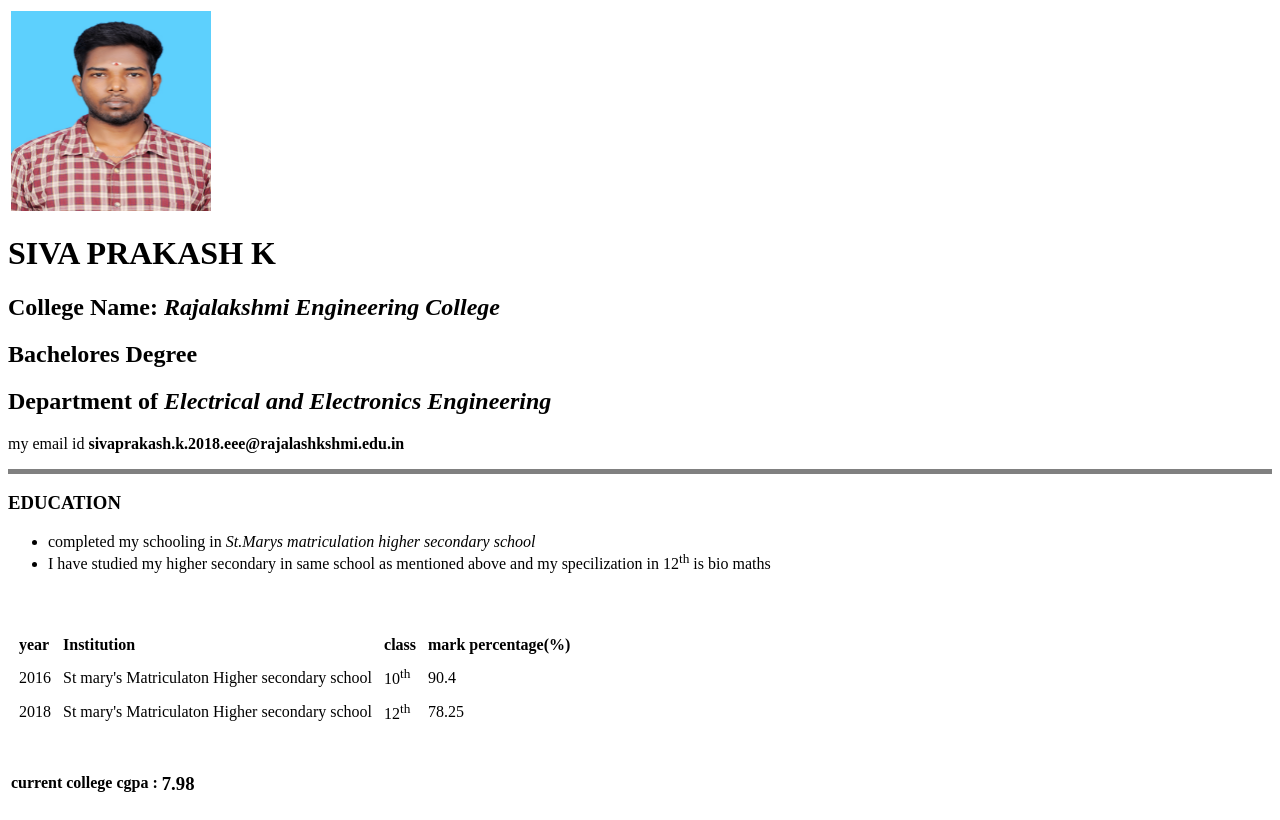
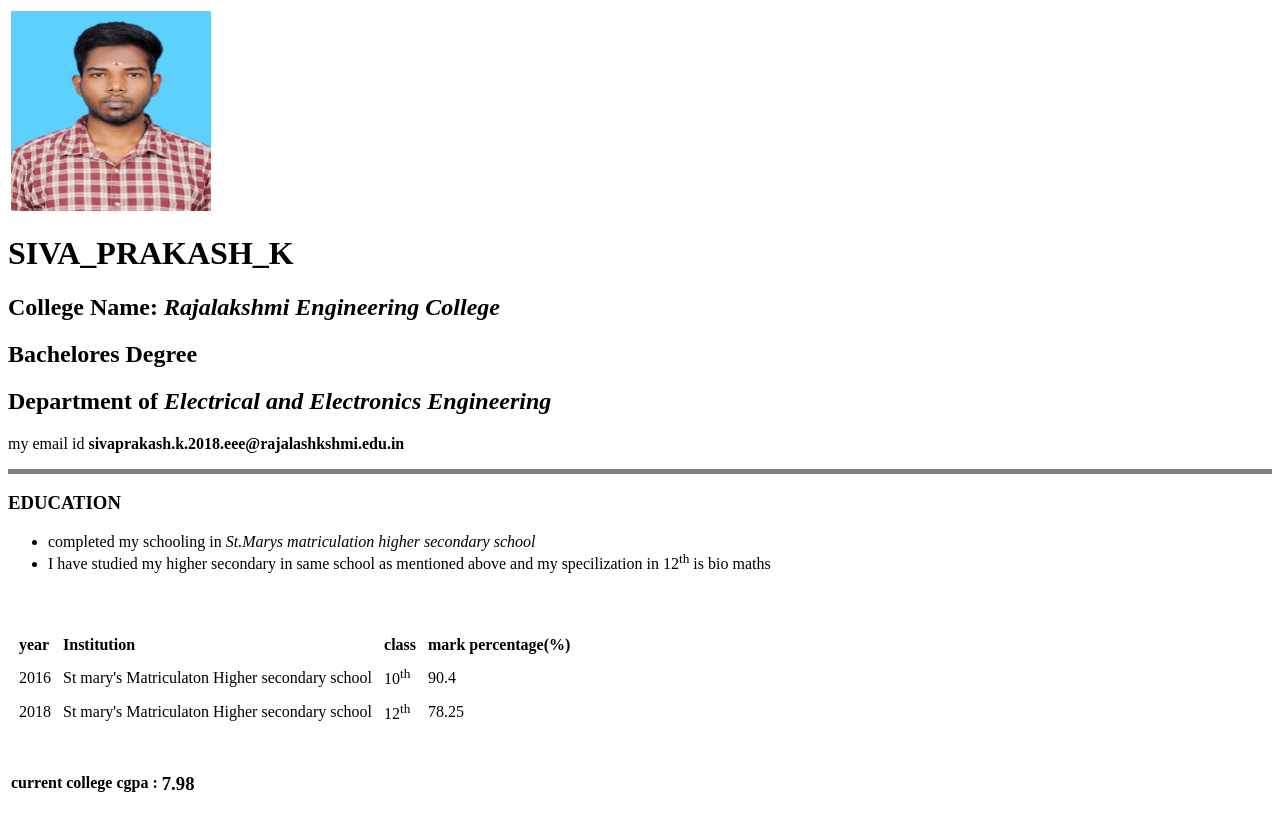
Before and after one commit to sivaprakashK03/my_first, a plain HTML site: page index.html in a window 1280 px wide. Shown: the top 820 px of the page. Drawn offline with Linux system fonts and the light colour scheme.

Commit message:
Update index.html

```diff
--- a/index.html
+++ b/index.html
@@ -5,7 +5,7 @@
 
     <title>My Info</title>
     </head>
-    <body><table><tr><td><img src="Shiva.JPG" height="200" width="200"></td></tr></table><h1>SIVA PRAKASH K</h1>
+    <body><table><tr><td><img src="Shiva.JPG" height="200" width="200"></td></tr></table><h1>SIVA_PRAKASH_K</h1>
        <h2>College Name: <em>Rajalakshmi Engineering College </em></h2>
      <h2>Bachelores Degree</h2>
         <h2>Department of<i> Electrical and Electronics Engineering</i><br>
```
